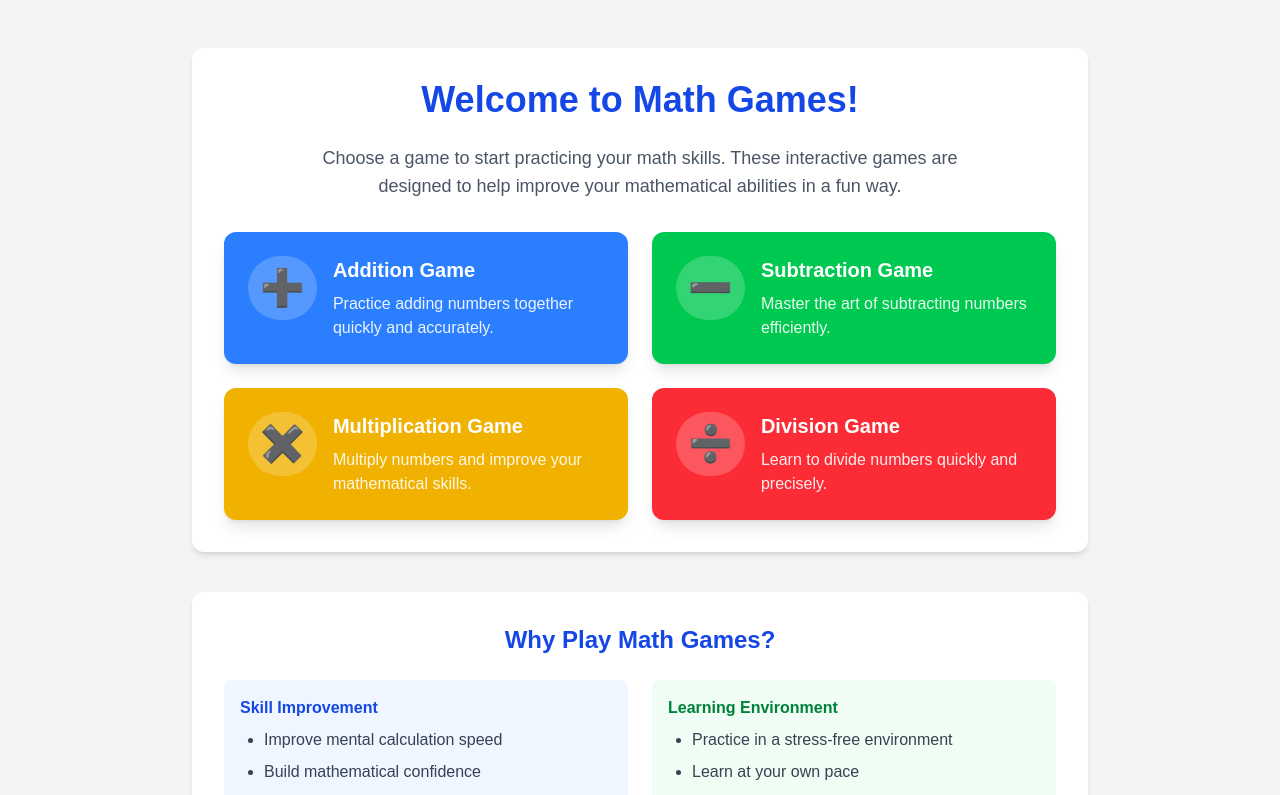
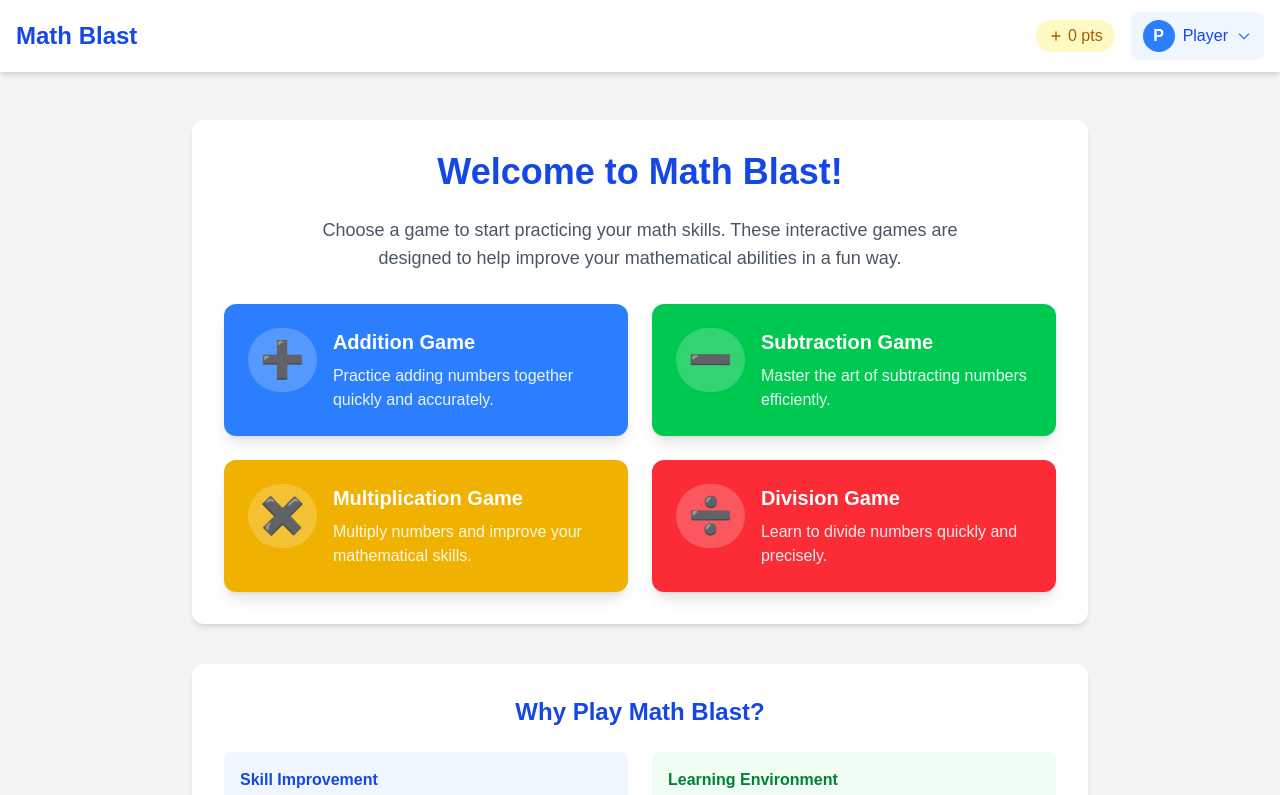
Before and after one commit to rojasmart/math-game, a Next.js app: page / in a window 1280 px wide. Shown: the top 795 px of the page. Built offline with nearby package versions, Linux system fonts and the light colour scheme.

Commit message:
--style: change app name

```diff
--- a/app/page.tsx
+++ b/app/page.tsx
@@ -1,6 +1,19 @@
+"use client";
+import { useState, useEffect } from "react";
 import Link from "next/link";
+import { useUser } from "../contexts/UserContext";
 
 export default function Home() {
+  const { userSettings, updateName } = useUser();
+  const [isProfileOpen, setIsProfileOpen] = useState(false);
+  const [newName, setNewName] = useState(userSettings.name);
+
+  const handleNameSubmit = (e) => {
+    e.preventDefault();
+    updateName(newName);
+    setIsProfileOpen(false);
+  };
+
   const games = [
     {
       id: "addition",
@@ -34,9 +47,111 @@ export default function Home() {
 
   return (
     <div className="bg-gray-100 min-h-screen">
+      {/* User Header Bar */}
+      <header className="bg-white shadow-md">
+        <div className="container mx-auto px-4 py-3">
+          <div className="flex justify-between items-center">
+            <h1 className="text-2xl font-bold text-blue-700">Math Blast</h1>
+
+            <div className="flex items-center space-x-4">
+              {/* Points Display */}
+              <div className="bg-yellow-100 px-3 py-1 rounded-full text-yellow-700 font-medium flex items-center">
+                <svg xmlns="http://www.w3.org/2000/svg" className="h-4 w-4 mr-1" fill="none" viewBox="0 0 24 24" stroke="currentColor">
+                  <path strokeLinecap="round" strokeLinejoin="round" strokeWidth={2} d="M12 6v6m0 0v6m0-6h6m-6 0H6" />
+                </svg>
+                {userSettings.points} pts
+              </div>
+
+              {/* User Profile Button */}
+              <div className="relative">
+                <button
+                  onClick={() => setIsProfileOpen(!isProfileOpen)}
+                  className="flex items-center space-x-2 bg-blue-50 hover:bg-blue-100 px-3 py-2 rounded-lg transition-colors"
+                >
+                  <div className="w-8 h-8 rounded-full bg-blue-500 flex items-center justify-center text-white font-bold">
+                    {userSettings.name.substring(0, 1).toUpperCase()}
+                  </div>
+                  <span className="text-blue-700">{userSettings.name}</span>
+                  <svg xmlns="http://www.w3.org/2000/svg" className="h-4 w-4 text-blue-500" fill="none" viewBox="0 0 24 24" stroke="currentColor">
+                    <path strokeLinecap="round" strokeLinejoin="round" strokeWidth={2} d="M19 9l-7 7-7-7" />
+                  </svg>
+                </button>
+
+                {/* Profile Dropdown */}
+                {isProfileOpen && (
+                  <div className="absolute right-0 mt-2 w-64 bg-white rounded-lg shadow-xl z-10 overflow-hidden">
+                    <div className="p-4 border-b">
+                      <h3 className="font-bold text-gray-700">Your Profile</h3>
+                      <form onSubmit={handleNameSubmit} className="mt-2">
+                        <input
+                          type="text"
+                          value={newName}
+                          onChange={(e) => setNewName(e.target.value)}
+                          className="w-full p-2 border rounded focus:outline-none focus:ring-2 focus:ring-blue-500"
+                          placeholder="Change your name"
+                        />
+                        <button type="submit" className="w-full mt-2 bg-blue-500 hover:bg-blue-600 text-white py-2 rounded transition-colors">
+                          Update Name
+                        </button>
+                      </form>
+                    </div>
+                    <ul>
+                      <li>
+                        <Link href="/profile" className="block px-4 py-3 text-gray-700 hover:bg-blue-50 transition-colors">
+                          <div className="flex items-center">
+                            <svg
+                              xmlns="http://www.w3.org/2000/svg"
+                              className="h-5 w-5 mr-2 text-blue-500"
+                              fill="none"
+                              viewBox="0 0 24 24"
+                              stroke="currentColor"
+                            >
+                              <path
+                                strokeLinecap="round"
+                                strokeLinejoin="round"
+                                strokeWidth={2}
+                                d="M10.325 4.317c.426-1.756 2.924-1.756 3.35 0a1.724 1.724 0 002.573 1.066c1.543-.94 3.31.826 2.37 2.37a1.724 1.724 0 001.065 2.572c1.756.426 1.756 2.924 0 3.35a1.724 1.724 0 00-1.066 2.573c.94 1.543-.826 3.31-2.37 2.37a1.724 1.724 0 00-2.572 1.065c-.426 1.756-2.924 1.756-3.35 0a1.724 1.724 0 00-2.573-1.066c-1.543.94-3.31-.826-2.37-2.37a1.724 1.724 0 00-1.065-2.572c-1.756-.426-1.756-2.924 0-3.35a1.724 1.724 0 001.066-2.573c-.94-1.543.826-3.31 2.37-2.37.996.608 2.296.07 2.572-1.065z"
+                              />
+                              <path strokeLinecap="round" strokeLinejoin="round" strokeWidth={2} d="M15 12a3 3 0 11-6 0 3 3 0 016 0z" />
+                            </svg>
+                            Settings & Profile
+                          </div>
+                        </Link>
+                      </li>
+                      <li>
+                        <div className="block px-4 py-3 text-gray-700 hover:bg-blue-50 transition-colors cursor-pointer">
+                          <div className="flex items-center">
+                            <svg
+                              xmlns="http://www.w3.org/2000/svg"
+                              className="h-5 w-5 mr-2 text-gray-500"
+                              fill="none"
+                              viewBox="0 0 24 24"
+                              stroke="currentColor"
+                            >
+                              <path
+                                strokeLinecap="round"
+                                strokeLinejoin="round"
+                                strokeWidth={2}
+                                d="M17 16l4-4m0 0l-4-4m4 4H7m6 4v1a3 3 0 01-3 3H6a3 3 0 01-3-3V7a3 3 0 013-3h4a3 3 0 013 3v1"
+                              />
+                            </svg>
+                            Logout
+                          </div>
+                        </div>
+                      </li>
+                    </ul>
+                  </div>
+                )}
+              </div>
+            </div>
+          </div>
+        </div>
+      </header>
+
+      {/* Main Content */}
       <div className="container mx-auto px-4 py-12">
         <div className="max-w-4xl mx-auto bg-white rounded-xl shadow-md overflow-hidden p-8 mb-10">
-          <h1 className="text-4xl font-bold text-center text-blue-700 mb-6">Welcome to Math Games!</h1>
+          <h1 className="text-4xl font-bold text-center text-blue-700 mb-6">Welcome to Math Blast!</h1>
           <p className="text-lg text-center text-gray-600 mb-8 max-w-2xl mx-auto">
             Choose a game to start practicing your math skills. These interactive games are designed to help improve your mathematical abilities in a
             fun way.
@@ -60,7 +175,7 @@ export default function Home() {
         </div>
 
         <div className="max-w-4xl mx-auto bg-white rounded-xl shadow-md overflow-hidden p-8">
-          <h2 className="text-2xl font-bold mb-6 text-center text-blue-700">Why Play Math Games?</h2>
+          <h2 className="text-2xl font-bold mb-6 text-center text-blue-700">Why Play Math Blast?</h2>
           <div className="grid grid-cols-1 md:grid-cols-2 gap-6">
             <div className="bg-blue-50 p-4 rounded-lg">
               <h3 className="font-bold text-blue-700 mb-2">Skill Improvement</h3>
```
